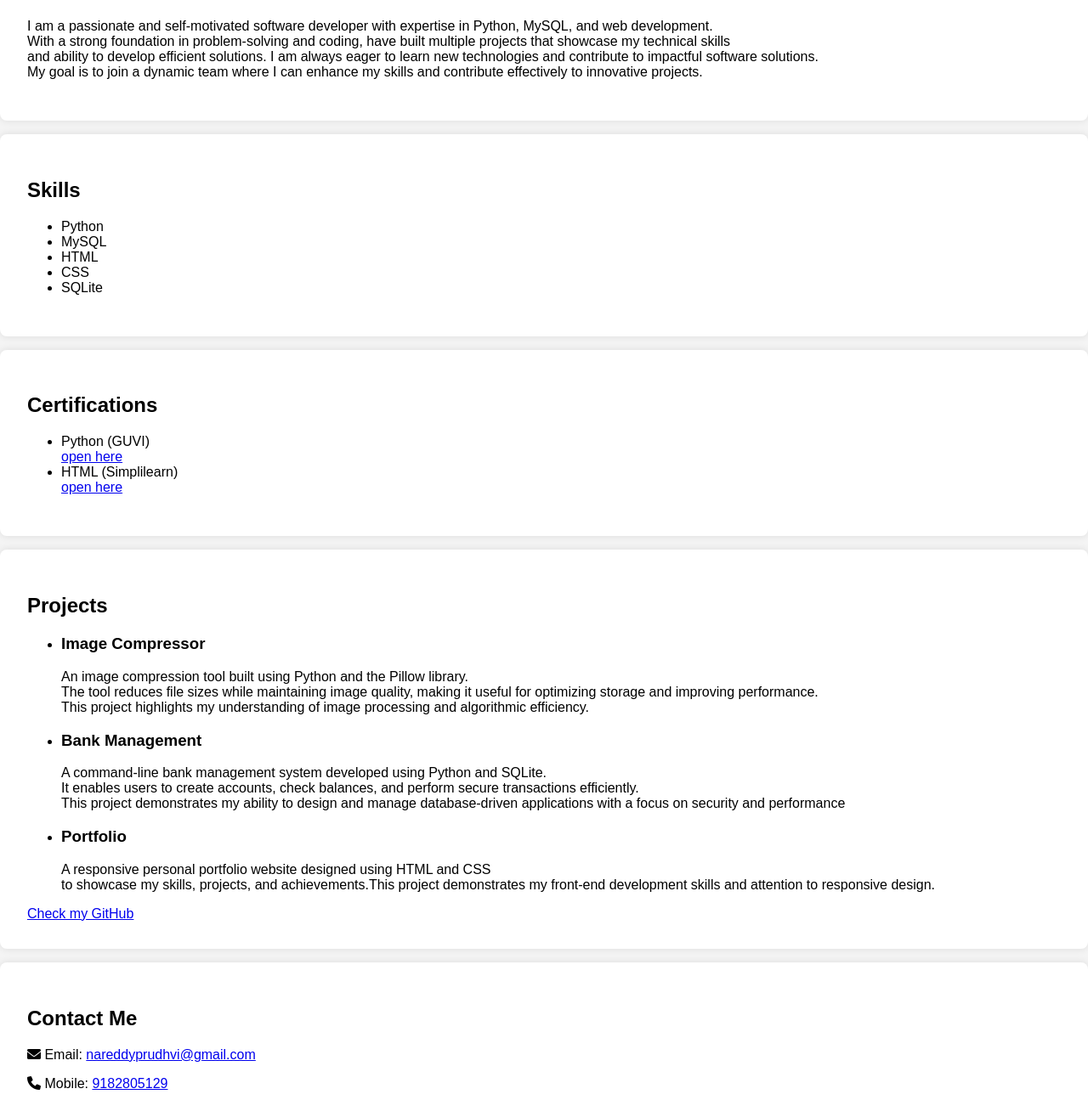
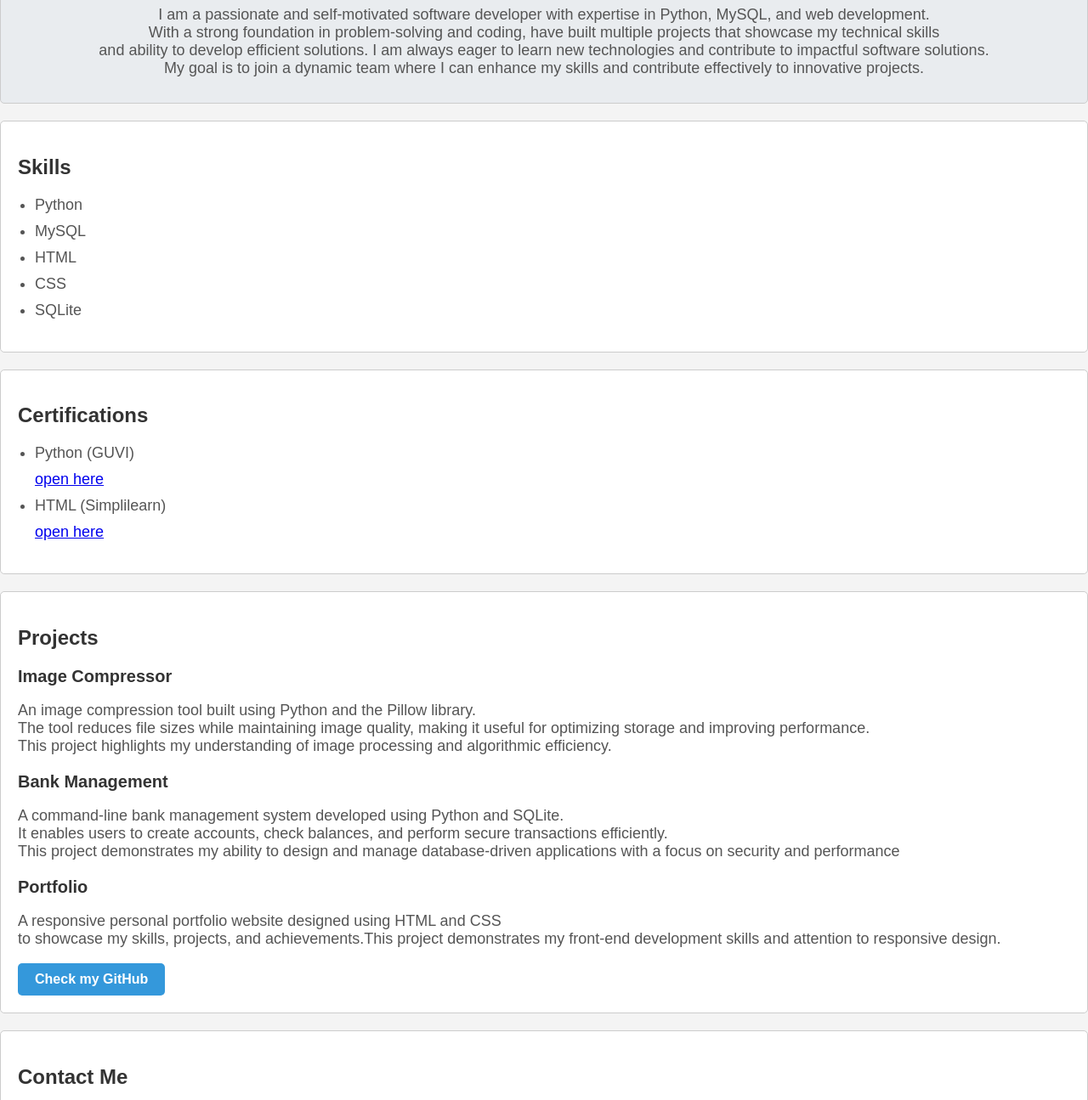
Before and after one commit to prudhvi763/portfolio, a plain HTML site: page index.html in a window 1280 px wide. Shown: the part 274-1569 px from the top of the page at 85% size. Drawn offline with Linux system fonts and the light colour scheme.

Commit message:
Update style.css

```diff
--- a/style.css
+++ b/style.css
@@ -1,3 +1,4 @@
+/* General styles */
 body {
     font-family: Arial, sans-serif;
     margin: 0;
@@ -5,42 +6,253 @@ body {
     background-color: #f4f4f4;
 }
 
+/* Header styles */
 header {
     background-color: #333;
     color: #fff;
-    padding: 1rem 0;
+    padding: 20px 0;
     text-align: center;
 }
 
+/* Header content styles */
+.header-content {
+    display: flex;
+    justify-content: center;
+    align-items: center;
+}
+
+/* Navigation styles */
 nav ul {
     list-style: none;
     padding: 0;
+    margin: 0;
+    display: flex;
 }
 
 nav ul li {
-    display: inline;
-    margin: 0 1rem;
+    margin: 0 15px;
 }
 
 nav ul li a {
     color: #fff;
     text-decoration: none;
+    font-weight: bold;
 }
 
-section {
-    padding: 2rem;
-    margin: 1rem 0;
-    background-color: #fff;
-    border-radius: 8px;
-    box-shadow: 0 0 10px rgba(0, 0, 0, 0.1);
+nav ul li a:hover {
+    text-decoration: underline;
 }
 
-footer {
+/* Section styles */
+section {
+    padding: 20px;
+    margin: 20px 0;
+    background-color: #fff;
+    border: 1px solid #ccc;
+    border-radius: 5px;
+}
+
+/* Introduction section styles */
+#introduction {
     text-align: center;
-    padding: 1rem 0;
-    background-color: #333;
+    background-color: #e9ecef;
+    padding: 20px;
+    border-radius: 5px;
+}
+
+#introduction h2 {
+    color: #333;
+}
+
+#introduction p {
+    color: #555;
+    font-size: 18px;
+    margin: 10px 0;
+}
+
+/* Skills section styles */
+#skills {
+    background-color: #fff;
+    padding: 20px;
+    border-radius: 5px;
+}
+
+#skills h2 {
+    color: #333;
+}
+
+#skills ul {
+    color: #555;
+    font-size: 18px;
+    list-style-type: disc;
+    padding-left: 20px;
+}
+
+#skills ul li {
+    margin: 10px 0;
+}
+
+/* Certifications section styles */
+#certifications {
+    background-color: #fff;
+    padding: 20px;
+    border-radius: 5px;
+}
+
+#certifications h2 {
+    color: #333;
+}
+
+#certifications ul {
+    color: #555;
+    font-size: 18px;
+    list-style-type: disc;
+    padding-left: 20px;
+}
+
+#certifications ul li {
+    margin: 10px 0;
+}
+
+/* Projects section styles */
+#projects {
+    background-color: #fff;
+    padding: 20px;
+    border-radius: 5px;
+}
+
+#projects h2 {
+    color: #333;
+}
+
+#projects ul {
+    color: #555;
+    font-size: 18px;
+    list-style-type: none;
+    padding-left: 0;
+}
+
+#projects ul li {
+    margin: 10px 0;
+}
+
+#projects ul li h3 {
+    margin-bottom: 5px;
+    font-size: 20px;
+    color: #333;
+}
+
+#projects ul li p {
+    margin-bottom: 10px;
+}
+
+.hero-button {
+    display: inline-block;
+    background-color: #3498db;
     color: #fff;
-    position: fixed;
-    width: 100%;
-    bottom: 0;
+    padding: 10px 20px;
+    border-radius: 5px;
+    text-decoration: none;
+    font-weight: bold;
 }
+
+.hero-button:hover {
+    background-color: #2980b9;
+}
+
+/* Contact Me section styles */
+#contact-me {
+    background-color: #fff;
+    padding: 20px;
+    border-radius: 5px;
+}
+
+#contact-me h2 {
+    color: #333;
+}
+
+#contact-me p {
+    color: #555;
+    font-size: 18px;
+    margin: 10px 0;
+}
+
+#contact-me a {
+    color: #3498db;
+    text-decoration: none;
+}
+
+#contact-me a:hover {
+    text-decoration: underline;
+}
+
+/* Resume section styles */
+#resume {
+    background-color: #fff;
+    padding: 20px;
+    border-radius: 5px;
+}
+
+#resume h2 {
+    color: #333;
+}
+
+#resume p {
+    color: #555;
+    font-size: 18px;
+}
+
+#resume a {
+    color: #3498db;
+    text-decoration: none;
+}
+
+#resume a:hover {
+    text-decoration: underline;
+}
+
+/* Give Ratings section styles */
+#give-ratings {
+    background-color: #fff;
+    padding: 20px;
+    border-radius: 5px;
+    text-align: center;
+}
+
+#give-ratings h2 {
+    color: #333;
+}
+
+#give-ratings p {
+    color: #555;
+    font-size: 18px;
+}
+
+#give-ratings form {
+    display: inline-block;
+    margin-top: 10px;
+}
+
+#give-ratings label {
+    font-size: 18px;
+}
+
+#give-ratings select {
+    font-size: 18px;
+    padding: 5px;
+    margin-right: 10px;
+}
+
+#give-ratings button {
+    font-size: 18px;
+    padding: 5px 10px;
+    background-color: #3498db;
+    color: #fff;
+    border: none;
+    border-radius: 5px;
+    cursor: pointer;
+}
+
+#give-ratings button:hover {
+    background-color: #2980b9;
+}
```
